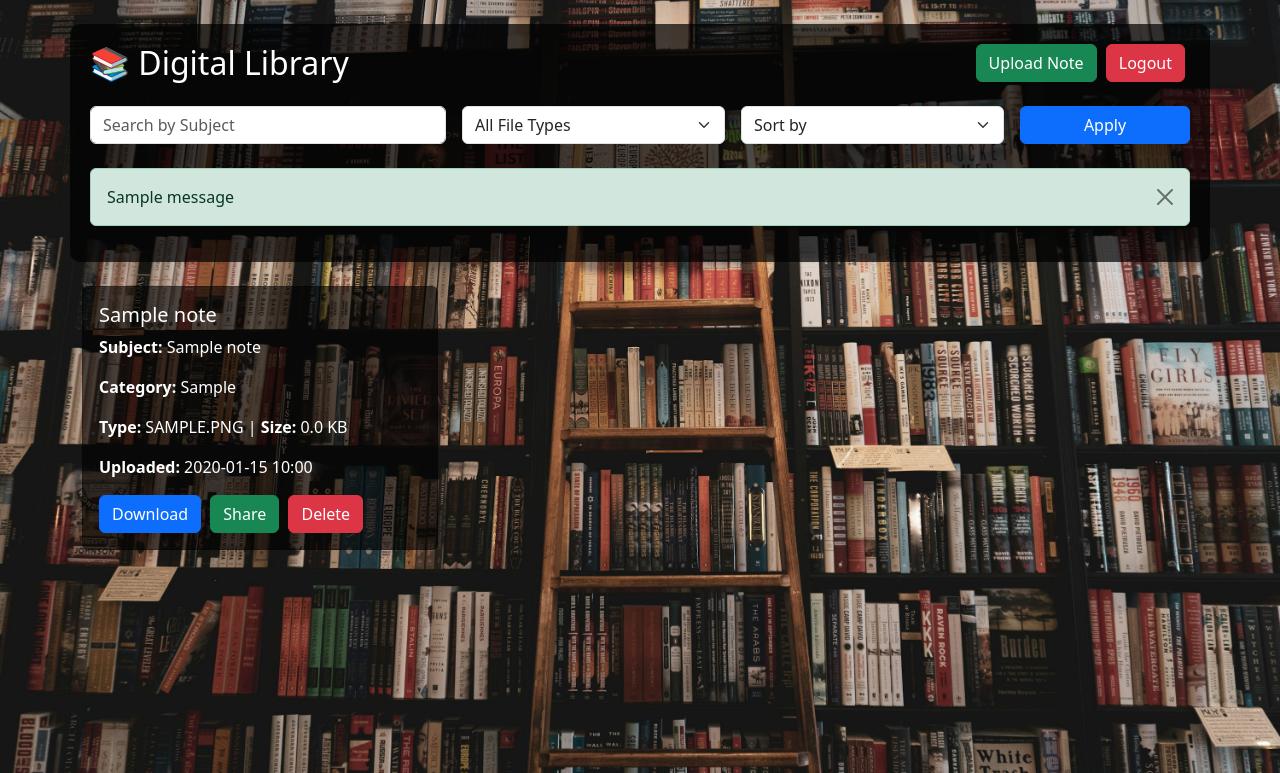
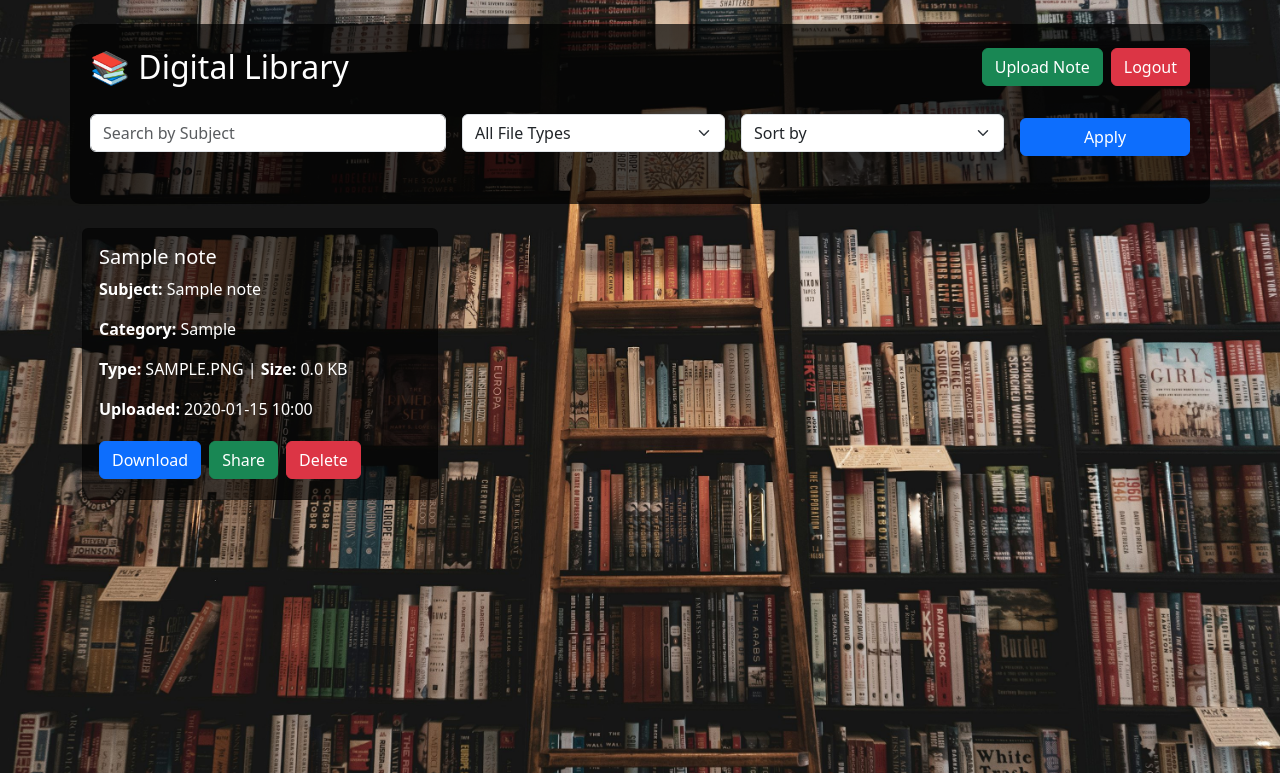
Before and after one commit to avin-dsouza/Digital-Library, a Flask app: page / in a window 1280 px wide. Shown: the top 773 px of the page. Run offline with Flask 3, Linux system fonts and the light colour scheme; a user stored in the database is signed in; tables that the repository leaves empty hold one stand-in row (values such as "Sample post"); one stand-in notice (Sample message) is shown.

Commit message:
Apply latest changes

```diff
--- a/templates/index.html
+++ b/templates/index.html
@@ -24,26 +24,34 @@
       color: white;
     }
     .btn-primary, .btn-danger, .btn-success {
-      margin-right: 5px;
+      margin: 4px 0;
+    }
+    .action-buttons .btn {
+      width: 100%;
+    }
+    @media (min-width: 768px) {
+      .action-buttons .btn {
+        width: auto;
+      }
     }
   </style>
 </head>
 <body>
 
   <div class="container my-4 overlay">
-    <div class="d-flex justify-content-between align-items-center mb-4">
-      <h2 class="mb-0" aria-label="Digital Library">📚 Digital Library</h2>
-      <div>
+    <div class="d-flex flex-column flex-md-row justify-content-between align-items-start align-items-md-center mb-4">
+      <h2 class="mb-3 mb-md-0" aria-label="Digital Library">📚 Digital Library</h2>
+      <div class="d-flex flex-column flex-md-row gap-2">
         <a href="{{ url_for('upload') }}" class="btn btn-success">Upload Note</a>
         <a href="{{ url_for('logout') }}" class="btn btn-danger">Logout</a>
       </div>
     </div>
 
     <form method="get" class="row g-3 mb-4">
-      <div class="col-md-4">
+      <div class="col-12 col-md-4">
         <input type="text" name="subject" class="form-control" placeholder="Search by Subject" value="{{ request.args.get('subject', '') }}">
       </div>
-      <div class="col-md-3">
+      <div class="col-6 col-md-3">
         <select name="file_type" class="form-select">
           <option value="">All File Types</option>
           {% for ext in ['pdf', 'doc', 'docx', 'ppt', 'pptx', 'jpg', 'jpeg', 'png'] %}
@@ -51,7 +59,7 @@
           {% endfor %}
         </select>
       </div>
-      <div class="col-md-3">
+      <div class="col-6 col-md-3">
         <select name="sort_by" class="form-select">
           <option value="">Sort by</option>
           <option value="title_asc" {% if request.args.get('sort_by') == 'title_asc' %}selected{% endif %}>Title A-Z</option>
@@ -62,27 +70,16 @@
           <option value="date_desc" {% if request.args.get('sort_by') == 'date_desc' %}selected{% endif %}>Newest First</option>
         </select>
       </div>
-      <div class="col-md-2">
+      <div class="col-12 col-md-2">
         <button type="submit" class="btn btn-primary w-100">Apply</button>
       </div>
     </form>
-
-    {% with messages = get_flashed_messages(with_categories=true) %}
-      {% if messages %}
-        {% for category, message in messages %}
-          <div class="alert alert-{{ category }} alert-dismissible fade show" role="alert">
-            {{ message }}
-            <button type="button" class="btn-close" data-bs-dismiss="alert"></button>
-          </div>
-        {% endfor %}
-      {% endif %}
-    {% endwith %}
   </div>
 
   <div class="container">
     <div class="row">
       {% for note in notes %}
-        <div class="col-md-4">
+        <div class="col-12 col-md-4">
           <div class="card">
             <div class="card-body">
               <h5 class="card-title">{{ note.title }}</h5>
@@ -93,11 +90,13 @@
                 <strong>Size:</strong> {{ (note.file_size / 1024)|round(1) }} KB
               </p>
               <p class="card-text"><strong>Uploaded:</strong> {{ note.uploaded_at.strftime('%Y-%m-%d %H:%M') }}</p>
-              <a href="{{ url_for('download_file', filename=note.filename) }}" class="btn btn-primary">Download</a>
-              <button onclick="shareNote('{{ url_for('download_file', filename=note.filename, _external=True) }}')" class="btn btn-success">Share</button>
-              <form method="POST" action="{{ url_for('delete_note', note_id=note.id) }}" style="display:inline;" onsubmit="return confirm('Delete this note?');">
-                <button type="submit" class="btn btn-danger">Delete</button>
-              </form>
+              <div class="action-buttons d-flex flex-column flex-md-row gap-2">
+                <a href="{{ url_for('download_file', filename=note.filename) }}" class="btn btn-primary">Download</a>
+                <button onclick="shareNote('{{ url_for('download_file', filename=note.filename, _external=True) }}')" class="btn btn-success">Share</button>
+                <form method="POST" action="{{ url_for('delete_note', note_id=note.id) }}" onsubmit="return confirm('Delete this note?');">
+                  <button type="submit" class="btn btn-danger">Delete</button>
+                </form>
+              </div>
             </div>
           </div>
         </div>
```
Also changed, not shown: templates/login.html (+12 -2 lines), templates/register.html (+13 -3 lines), instance/library.db.
